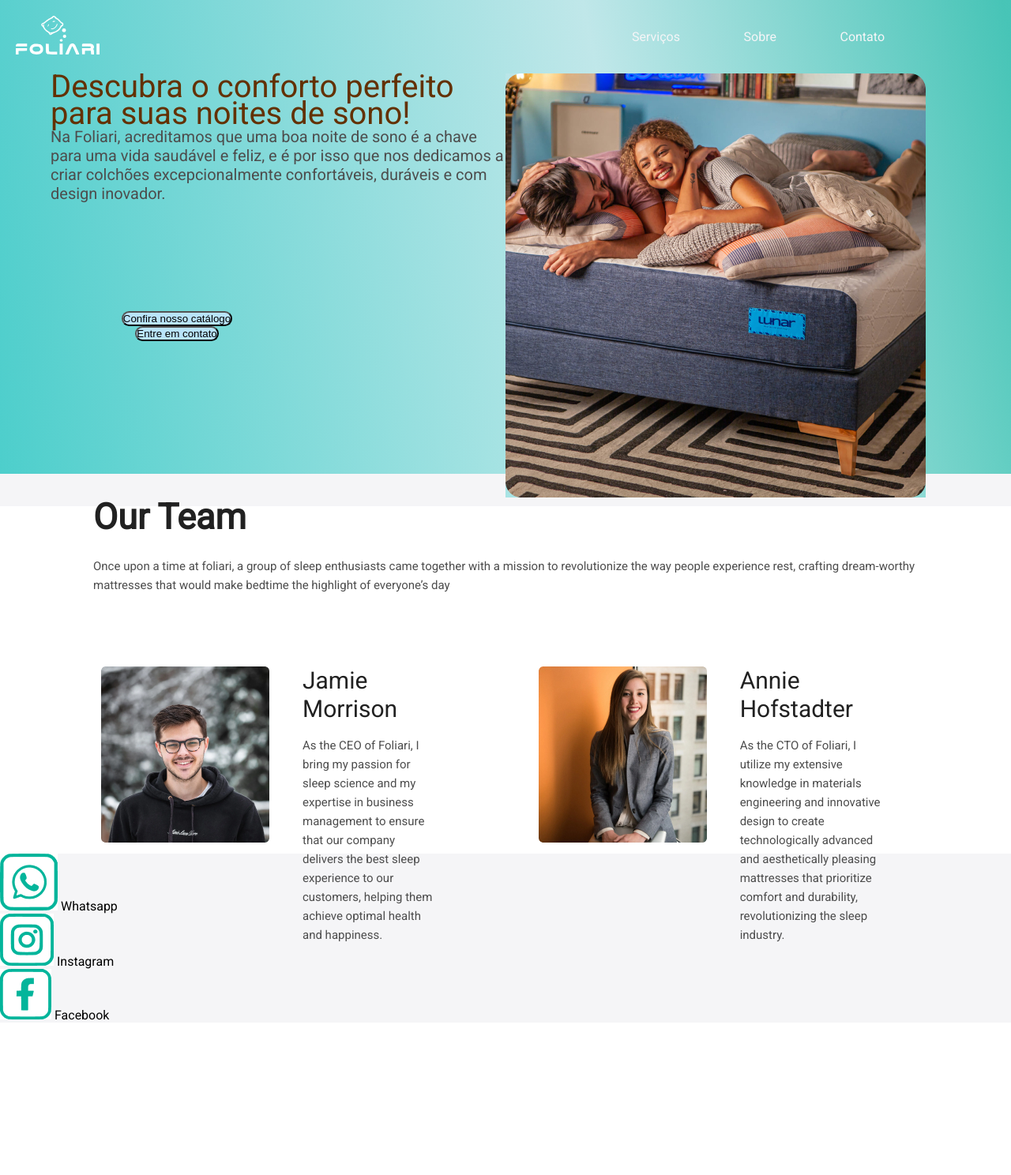
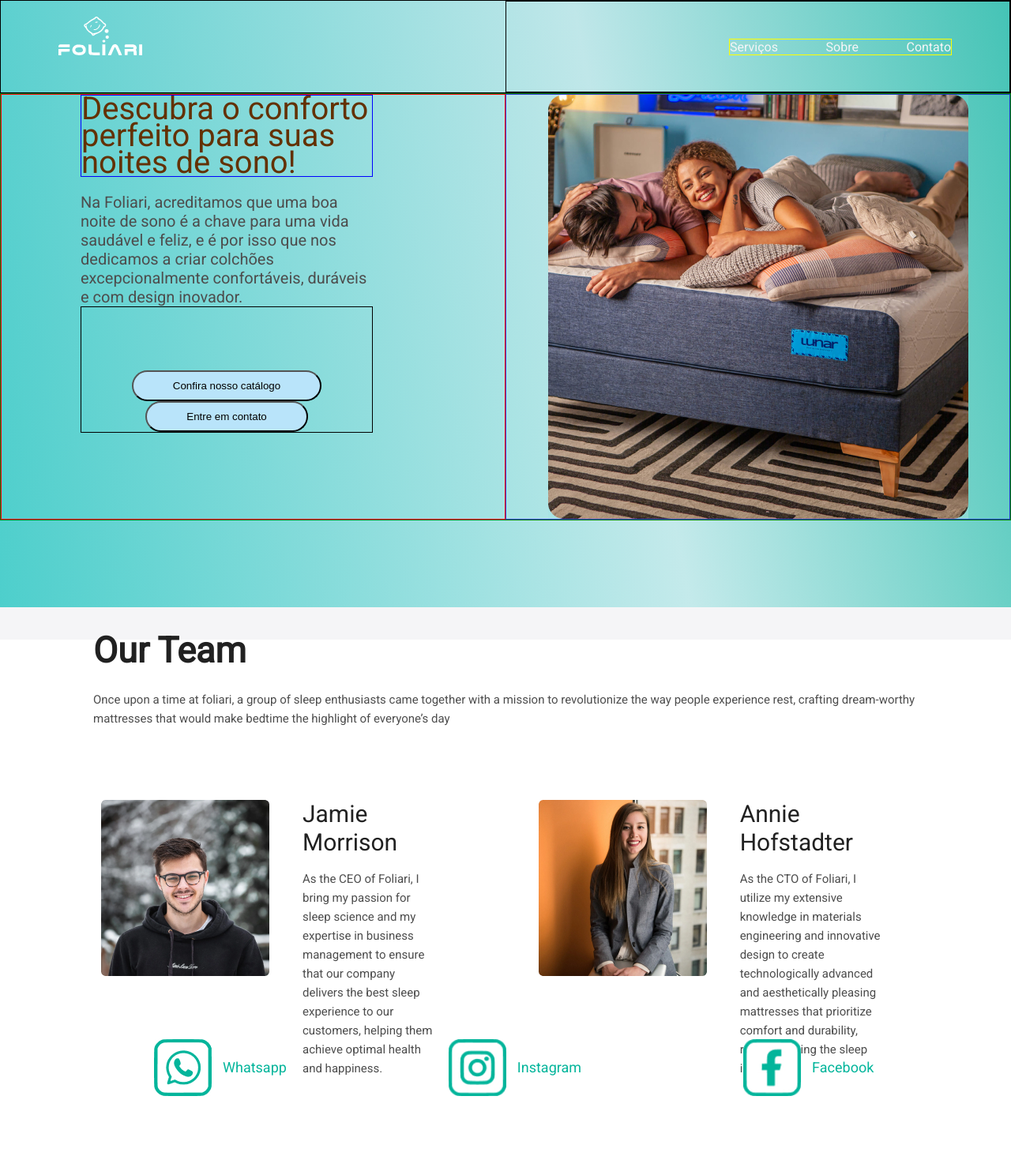
Before and after one commit to filipefolletto/foliariweb.github.io, a PHP site: page /web/index.html in a window 1280 px wide. Shown: the whole page at 79% size. Before the commit the page ends 1292 px from the top, so only its background shows below. Run offline with PHP 8.4, Linux system fonts and the light colour scheme.

Commit message:
atualizado

```diff
--- a/css/style.css
+++ b/css/style.css
@@ -7,22 +7,7 @@ body{
 
 }
 
-h1{
-    color: #633102;
-    font-family: Roboto;
-    font-size: 40px;
-    font-style: normal;
-    font-weight: 400;
-    line-height: 34px;
-}
-h3{
-    color: #4D4D4D;
-    font-family: Roboto;
-    font-size: 20px;
-    font-style: normal;
-    font-weight: 400;
-    line-height: 24px;
-}
+
 button{
     border-radius: 30px;
     background: #B9E4FA;
@@ -30,6 +15,13 @@ button{
 
 }
 
+.header {
+    width: 100%;
+    /* height: 570px; */
+    height: 769px;
+    background: linear-gradient(100deg, rgba(67, 133, 194, 0.19) 0%, rgba(192, 219, 244, 0.19) 99.58%), linear-gradient(259deg, rgba(3, 181, 155, 0.79) 0.77%, #CDF3EC 38.81%, #4DDECD 100%, #20EBBE 100%), radial-gradient(50% 54.64% at 50% 45.36%, rgba(0, 0, 0, 0.00) 0%, rgba(42, 200, 133, 0.20) 100%);
+
+}
 .container{
     max-width: 1512px;
     margin: 0 auto;
@@ -42,44 +34,39 @@ button{
 
 }
 
-.header {
+.header-conteudo{
+    height: 100%;
     width: 100%;
-    /* height: 570px; */
-    height: 75vh;
-    background: linear-gradient(100deg, rgba(67, 133, 194, 0.19) 0%, rgba(192, 219, 244, 0.19) 99.58%), linear-gradient(259deg, rgba(3, 181, 155, 0.79) 0.77%, #CDF3EC 38.81%, #4DDECD 100%, #20EBBE 100%), radial-gradient(50% 54.64% at 50% 45.36%, rgba(0, 0, 0, 0.00) 0%, rgba(42, 200, 133, 0.20) 100%);
+    flex-direction: column;
+    /* border: 1px solid black ; */
 
 }
 
+/* div seção folliari */
 
 
-/* div seção folliari */
-
-.header-conteudo{
-    height: 100%;
-    width: 100%;
-
-
-    flex-direction: row;
-    /* border: 1px solid black ; */
-
-}
 
 .nav-sec-header{
     display: flex;
     flex-direction: row;
     justify-content: space-between;
+      border: 1px solid black ;
 
 }
 .nav-logo{
-    padding: 20px;
+    height: 116px;
+    padding: 20px 0 0 73px;
     width: 50%;
 }
 .nav-sec-links{
     width: 50%;
     display: flex;
     flex-direction: row;
-    justify-content: center;
+    justify-content: end;
     align-items: center;
+    padding-right: 73px;
+
+    border: 1px solid black;
 
 }
 .nav-links{
@@ -88,6 +75,7 @@ button{
     flex-direction: row;
     justify-content: space-between;
 
+       border: 1px solid yellow;
 }
 
 .nav-links a{
@@ -106,33 +94,78 @@ button{
 .header-section{
     display: flex;
     flex-direction: row;
-    margin-left:  5%;
-    margin-right: 5%;
-}
-.header-section-image{
-    width: 50%;
-    align-items: center;
-    align-content: center;
+
+    border: 1px solid green;
+
 }
 
 .header-section-titles{
     display: flex;
     flex-direction: column;
     width: 50%;
-    justify-content: space-between;
+    /* justify-content: space-between; */
+    padding-left: 100px;
+    padding-right: 167px;
+
+    border: 1px solid red;
 
 }
+
+
 .header-section-titles-intrudution{
     gap: 20px;
 }
+
+.header-section-titles-intrudution  h1{
+    color: #633102;
+    font-family: Roboto;
+    font-size: 40px;
+    font-style: normal;
+    font-weight: 400;
+    line-height: 34px;
+
+    border: 1px solid blue;
+}
+
+.header-section-titles-intrudution  p{
+    color: #4D4D4D;
+    font-family: Roboto;
+    font-size: 20px;
+    font-style: normal;
+    font-weight: 400;
+    line-height: 24px;
+    padding-top: 20px;
+}
+
 .header-section-button{
+    /* width: 50%; */
+    display: flex;
+    flex-direction: column;
+    /* width: 40vh ;
+    height: 30vh; */
+    align-items: center;
+    justify-content: flex-start;
+    padding-top: 80px;
+    border: 1px solid black;
+}
+
+.header-section-button button{
+   padding: 10px 50px;
+   max-width: 255px;
+}
+
+.header-section-image{
     width: 50%;
     display: flex;
-    flex-direction: column;
-    width: 40vh ;
-    height: 30vh;
-    align-items: center;
+    /* align-items: center; */
+    justify-content: center;
+    border: 1px solid rgba(9, 2, 210, 0.747);
 }
+.header-section-image img{
+    width: 532px;
+    height: 537px;
+}
+
 
 
 
@@ -272,4 +305,58 @@ button{
 
 
 
-/* Ultima div footer */
+/* Ultima div FOOTER */
+
+
+
+footer{
+    width: 100%;
+    padding-bottom: 100px;
+    /* height: 570px; */
+    /* height: 30vh; */
+    background: rgb(255, 255, 255);
+}
+
+.footer-container{
+    max-width: 1512px;
+    margin: 0 auto;
+}
+
+.footer-conteudo{
+    width: 100%;
+    display: flex;
+    padding-left: 90px;
+    /* border: 1px solid orange; */
+    padding-top: 66px;
+}
+
+.margem-whats{
+    margin-left: 190px;
+}
+
+.div-img-footer{
+    display: flex;
+    flex-direction: row;
+    justify-content: center;
+    align-items: center;
+    margin-right: 100px;
+    /* border: 1px solid black; */
+    margin-left: 105px;
+}
+
+.div-img-footer span{
+    padding-left: 14px;
+}
+.div-img-footer img{
+    width: 73px;
+    height: 72px;
+}
+
+.span-social{
+    color: #03B59B;
+    font-size: 18px;
+    font-family: Roboto;
+    font-weight: 400;
+    line-height: 19.80px;
+    word-wrap: break-word
+}
--- a/web/index.html
+++ b/web/index.html
@@ -33,12 +33,14 @@
                             </div>
 
                         </nav>
+
                         <section class="header-section">
 
                                 <div class="header-section-titles">
+
                                     <div class="header-section-titles-intrudution">
                                         <h1> Descubra o conforto perfeito para suas noites de sono!</h1>
-                                        <h3> Na Foliari, acreditamos que uma boa noite de sono é a chave para uma vida saudável e feliz, e é por isso que nos dedicamos a criar colchões excepcionalmente confortáveis, duráveis e com design inovador.</h3>
+                                        <p> Na Foliari, acreditamos que uma boa noite de sono é a chave para uma vida saudável e feliz, e é por isso que nos dedicamos a criar colchões excepcionalmente confortáveis, duráveis e com design inovador.</p>
 
                                     </div>
 
@@ -104,19 +106,19 @@
             <div class="footer-container">
                 <div class="footer-conteudo">
 
-                    <div class="div-img-footer">
+                    <div class="div-img-footer margem-whats">
                         <img src="../img/whats-logo.jpg" alt="">
-                        <span class="span-whats">Whatsapp</span>
+                        <span class="span-social">Whatsapp</span>
                     </div>
 
                     <div class="div-img-footer">
                         <img src="../img/insta-logo.jpg" alt="">
-                        <span class="span-insta">Instagram</span>
+                        <span class="span-social">Instagram</span>
                     </div>
 
                     <div class="div-img-footer">
                         <img src="../img/face-logo.jpg" alt="">
-                        <span class="span-face">Facebook</span>
+                        <span class="span-social">Facebook</span>
 
                 </div>
             </div>
```
